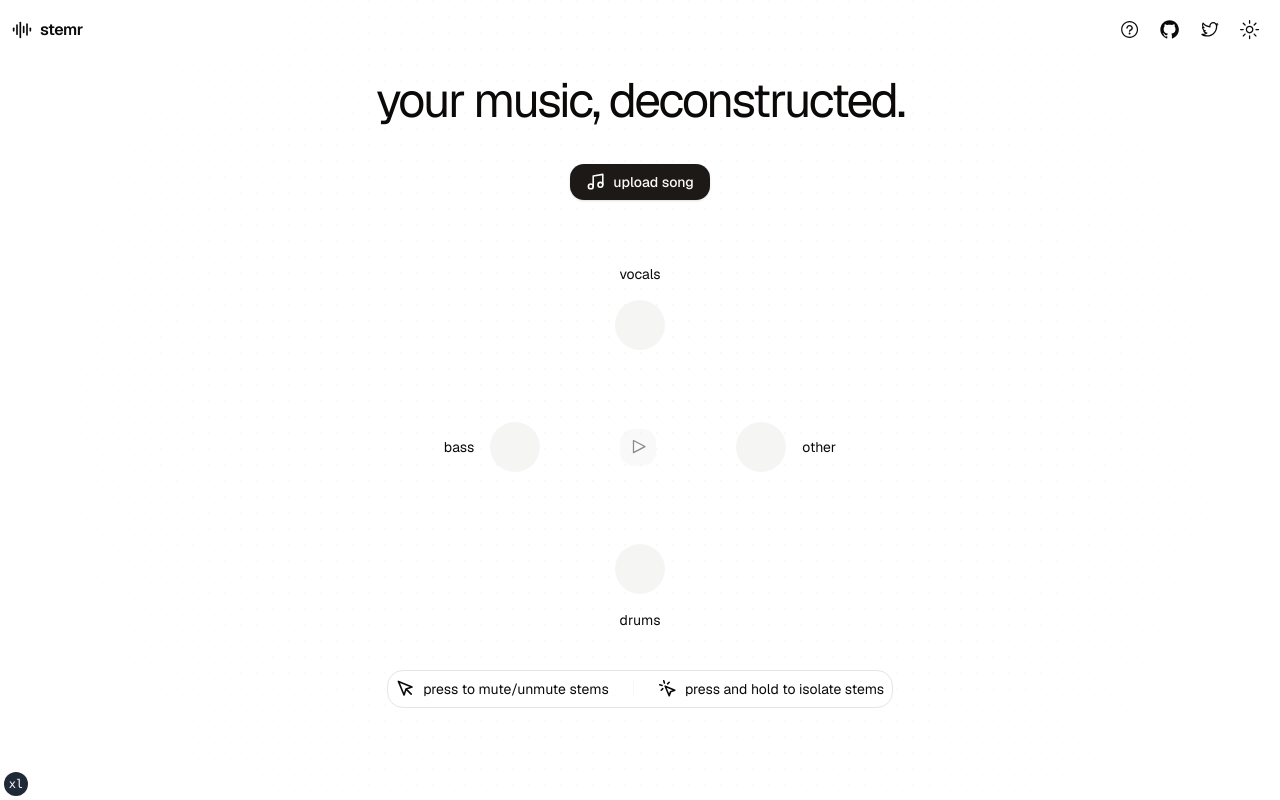
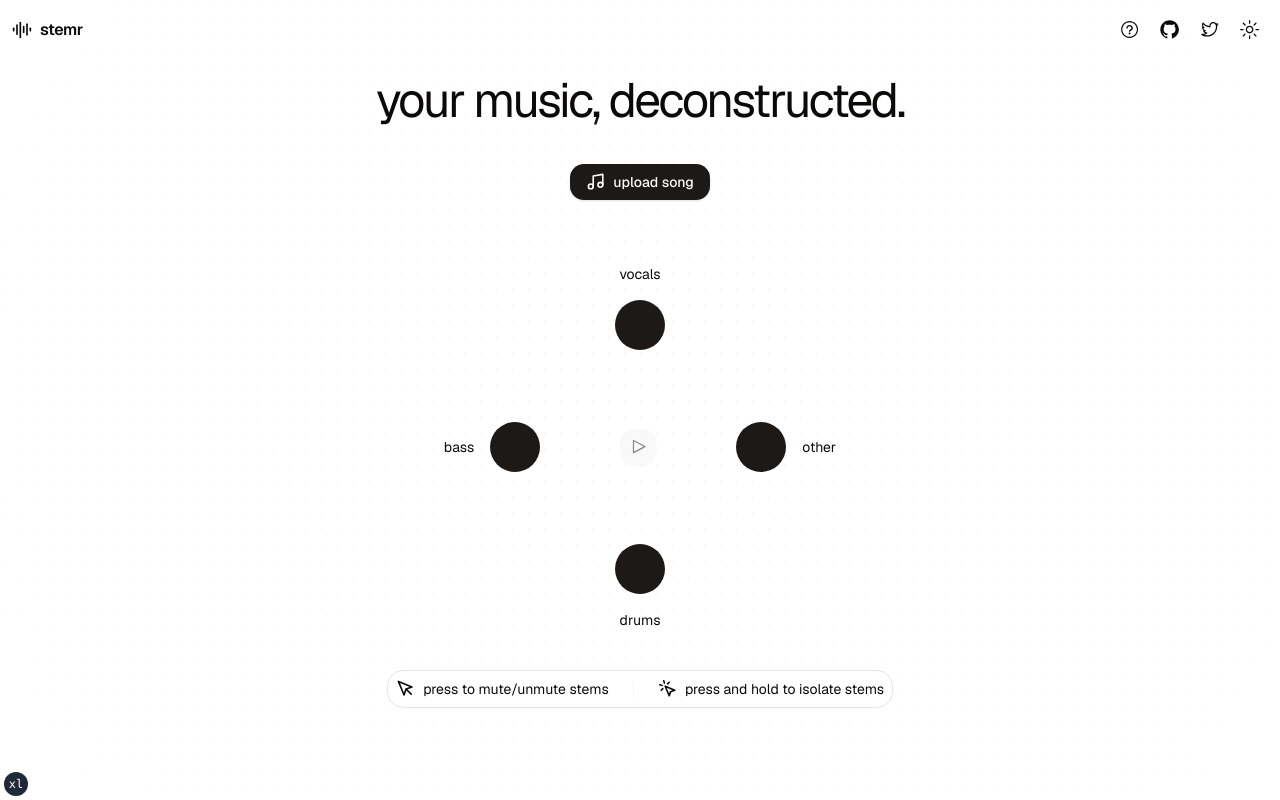
Before and after one commit to ChrisAbdo/Stemr, a Next.js app in the folder stemr/: page / in a window 1280 px wide. Built offline with nearby package versions, Linux system fonts and the light colour scheme.

Commit message:
Update stem-player.tsx

```diff
--- a/stemr/components/stem-player.tsx
+++ b/stemr/components/stem-player.tsx
@@ -72,8 +72,8 @@ export default function StemPlayer({
     <>
       <h1 className="text-sm">vocals</h1>
       <Visualizer
-         audioUrl={genData.vocals}
-        //audioUrl="https://replicate.delivery/pbxt/1gSfimMQQXUjJq0cvf9SF75brz4dAjamrv2dSIop77KyKfUlA/vocals.mp3"
+        // audioUrl={genData.vocals}
+        audioUrl="https://replicate.delivery/czjl/fwK2HKmfGUmYmUvlwS0bCSL9jNea2GPWbb2YIO4TI95fYxyLB/vocals.mp3"
         mute={isVocalsMuted}
         isPlaying={isPlaying}
         {...createHandlers("vocals")}
@@ -83,8 +83,8 @@ export default function StemPlayer({
         <div className="flex items-center space-x-4">
           <h1 className="text-sm">bass</h1>
           <Visualizer
-             audioUrl={genData.bass}
-            //audioUrl="https://replicate.delivery/pbxt/f8MYlycITaS2X68pMxfL2fCZr0JHNb5IjeAVf8jGfOZssynqE/bass.mp3"
+             //audioUrl={genData.bass}
+            audioUrl="https://replicate.delivery/czjl/S9bYTL5MFHKSHBQGwrLRLpPeKwPeA3bHZf5emqytnpXfxilXC/bass.mp3"
             mute={isBassMuted}
             isPlaying={isPlaying}
             {...createHandlers("bass")}
@@ -107,8 +107,8 @@ export default function StemPlayer({
         </Button>
         <div className="flex items-center space-x-4">
           <Visualizer
-             audioUrl={genData.other}
-            //audioUrl="https://replicate.delivery/pbxt/V9NLOgeGpV2hG6RYXuNJma8DZ8wAnLRpA6DjrKopnkeyKfUlA/other.mp3"
+             //audioUrl={genData.other}
+            audioUrl="https://replicate.delivery/czjl/qX92fjAaHmWUQKDRrBnxogURxY11BZrJdFYoYpsrjN0HLWeSA/other.mp3"
             mute={isOtherMuted}
             isPlaying={isPlaying}
             {...createHandlers("other")}
@@ -117,8 +117,8 @@ export default function StemPlayer({
         </div>
       </div>
       <Visualizer
-         audioUrl={genData.drums}
-        //audioUrl="https://replicate.delivery/pbxt/heGVOwwfnpueRocVAZJnid05blF5exIawzaehBwxNfgisynqE/drums.mp3"
+         //audioUrl={genData.drums}
+        audioUrl="https://replicate.delivery/czjl/2FB1fuNUHOzwWitzG1peveWreTt9aNKDzewDVaWOc1U6xilXC/drums.mp3"
         mute={isDrumsMuted}
         isPlaying={isPlaying}
         {...createHandlers("drums")}
```
